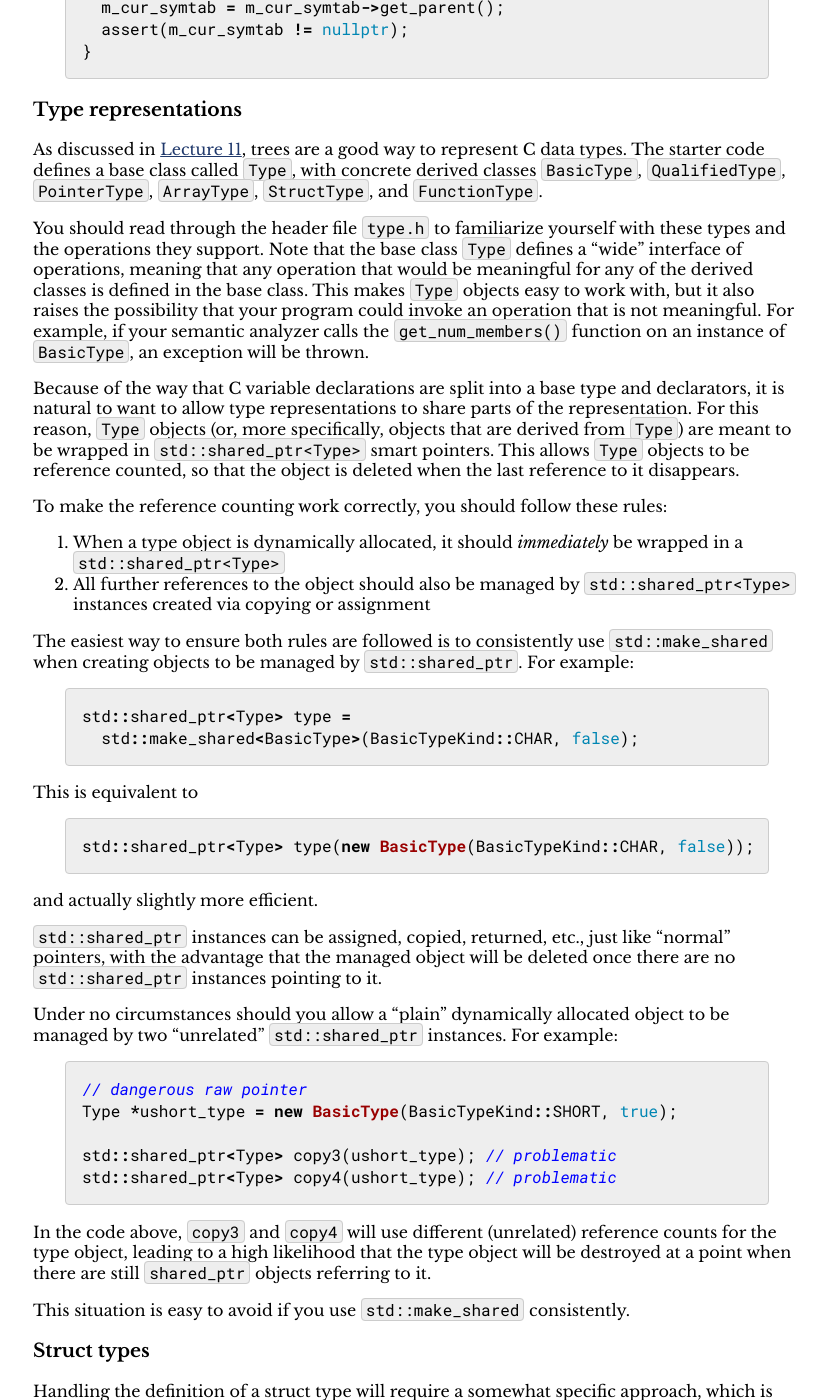
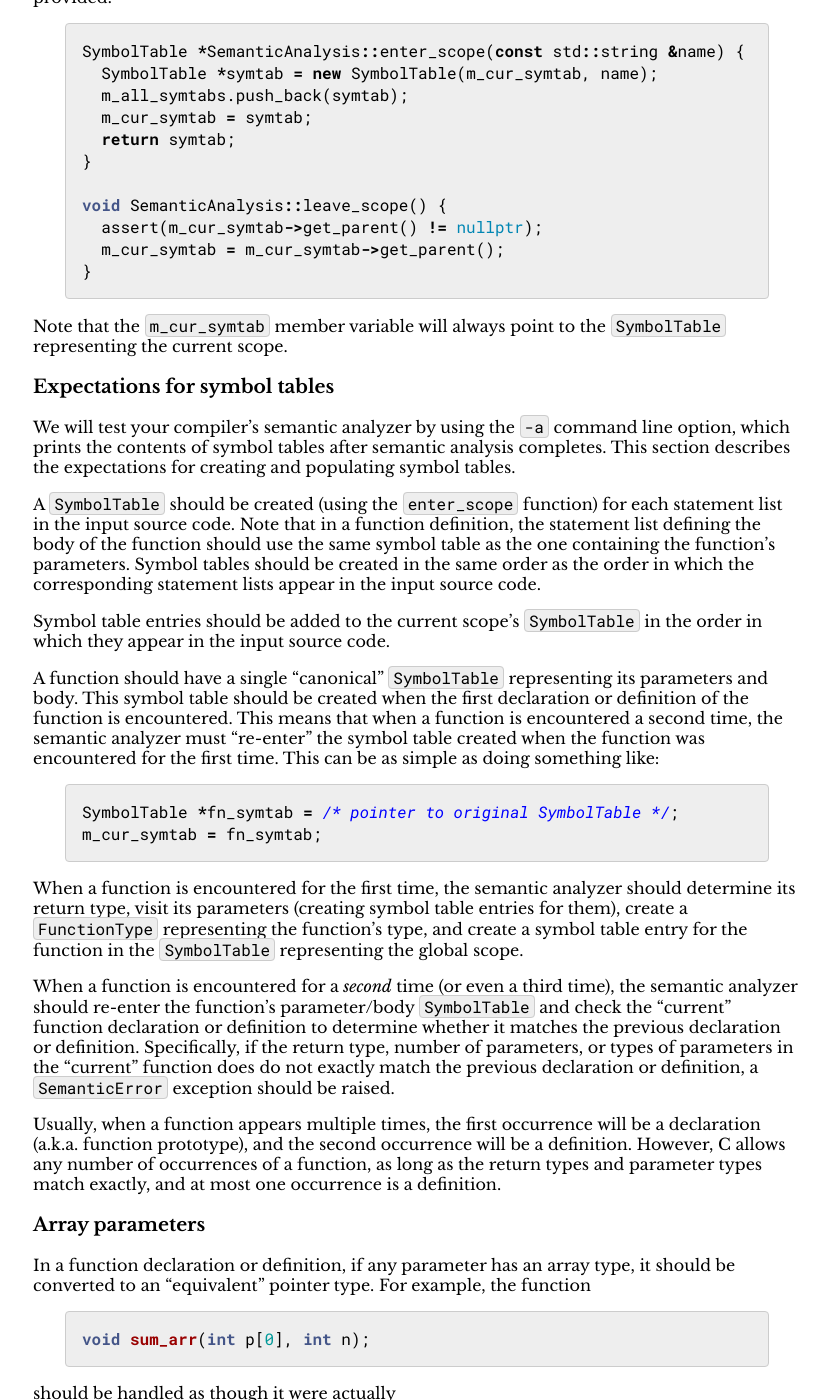
Before and after one commit to jhucompilers/fall2024, a Jekyll site: the page built from assign/assign03.md, in a window 1280 px wide and 1400 px high, scrolled down 5055 px. Shown: the whole window, without its empty margins (223-1052 px from the left). Built offline with Jekyll 4.4.1, drawn with Linux system fonts in a browser that asks for light colours; some of the changed text lies outside the part shown.

Commit message:
maybe enough info now to post?

````diff
--- a/assign/assign03.md
+++ b/assign/assign03.md
@@ -2,6 +2,11 @@
 layout: default
 title: "Assignment 3"
 ---
+
+<div style="text-align: center; font-style: italic; font-size: 120%;">
+  Note: this is a preliminary assignment description.
+  Important details could change.
+</div>
 
 **Due date**: Wednesday, Oct 23rd by 11pm Baltimore time
 
@@ -246,10 +251,8 @@
 `SymbolTableKind` enumeration type): variables, functions, and types.
 Type entries are only used for struct data types.
 
-You can use the `define` and `declare` member functions of `SymbolTable`
-to create a new symbol table entry.  `define` should be used for
-function definitions and all variable declarations. `declare` should
-be used only for function declarations (a.k.a. function prototypes.)
+You can use the `add_entry` member function to add a new entry to
+a `SymbolTable`.
 
 Like the interpreter language in Assignments 1 and 2, C is a block
 scoped language. Each statement list (represented by `AST_STATEMENT_LIST`
@@ -259,24 +262,106 @@
 in an inner scope whose name is the same as a variable in an outer
 (enclosing) scope.
 
+<div class='admonition info'>
+  <div class='title'>Note</div>
+  <div class='content' markdown='1'>
+Note that in C, a function's parameters are considered to be in the same
+scope as the body of the function. So, the statement list defining the
+body of a function should use the same symbol table as the one in which
+the function's parameters are defined.
+  </div>
+</div>
+
 Each `SymbolTable` has a link to its "parent" `SymbolTable`, representing
 the enclosing scope. The `SymbolTable` representing the global scope
 does not have a parent.
 
-You might find the following helper functions to be useful for entering
-and leaving scopes in the source program:
+The following helper functions for entering and leaving scopes in the source program
+are provided:
 
 ```c++
-void SemanticAnalysis::enter_scope() {
-  SymbolTable *scope = new SymbolTable(m_cur_symtab);
-  m_cur_symtab = scope;
+SymbolTable *SemanticAnalysis::enter_scope(const std::string &name) {
+  SymbolTable *symtab = new SymbolTable(m_cur_symtab, name);
+  m_all_symtabs.push_back(symtab);
+  m_cur_symtab = symtab;
+  return symtab;
 }
 
 void SemanticAnalysis::leave_scope() {
+  assert(m_cur_symtab->get_parent() != nullptr);
   m_cur_symtab = m_cur_symtab->get_parent();
-  assert(m_cur_symtab != nullptr);
 }
 ```
+
+Note that the `m_cur_symtab` member variable will always point to the
+`SymbolTable` representing the current scope.
+
+### Expectations for symbol tables
+
+We will test your compiler's semantic analyzer by using the `-a` command line
+option, which prints the contents of symbol tables after semantic analysis completes.
+This section describes the expectations for creating and populating symbol tables.
+
+A `SymbolTable` should be created (using the `enter_scope` function) for each
+statement list in the input source code. Note that in a function definition,
+the statement list defining the body of the function should use the same symbol
+table as the one containing the function's parameters. Symbol tables should be
+created in the same order as the order in which the corresponding statement
+lists appear in the input source code.
+
+Symbol table entries should be added to the current scope's `SymbolTable` in the
+order in which they appear in the input source code.
+
+A function should have a single "canonical" `SymbolTable` representing its
+parameters and body. This symbol table should be created when the first declaration
+or definition of the function is encountered. This means that when a function is
+encountered a second time, the semantic analyzer must "re-enter" the symbol
+table created when the function was encountered for the first time. This
+can be as simple as doing something like:
+
+```c++
+SymbolTable *fn_symtab = /* pointer to original SymbolTable */;
+m_cur_symtab = fn_symtab;
+```
+
+When a function is encountered for the first time, the semantic analyzer should
+determine its return type, visit its parameters (creating symbol table entries
+for them), create a `FunctionType` representing the function's type, and create
+a symbol table entry for the function in the `SymbolTable` representing the global scope.
+
+When a function is encountered for a *second* time (or even a third time), the
+semantic analyzer should re-enter the function's parameter/body `SymbolTable`
+and check the "current" function declaration or definition to determine whether it
+matches the previous declaration or definition. Specifically, if the return type,
+number of parameters, or types of parameters in the "current" function does
+do not exactly match the previous declaration or definition, a
+`SemanticError` exception should be raised.
+
+Usually, when a function appears multiple times, the first occurrence will be
+a declaration (a.k.a. function prototype), and the second occurrence will be a
+definition. However, C allows any number of occurrences of a function, as long as
+the return types and parameter types match exactly, and at most one occurrence
+is a definition.
+
+### Array parameters
+
+In a function declaration or definition, if any parameter has an array type,
+it should be converted to an "equivalent" pointer type. For example, the
+function
+
+```c
+void sum_arr(int p[0], int n);
+```
+
+should be handled as though it were actually
+
+```c
+void sum_arr(int *p, int n);
+```
+
+This should be reasonably easy to do: in `visit_function_parameter`, once the
+type of the parameter is known, check whether it's an array type, and if so,
+determine the equivalent pointer type.
 
 ### Type representations
 
@@ -410,6 +495,36 @@
 When later on you implement code generation, `LiteralValue` will likely be
 useful for representing integer, character, and string constant values.
 
+### Dealing with variable declarations
+
+Here is a suggested strategy for dealing with variable declarations
+and function parameters:
+
+Start by visiting the base type. The initial assumption is that
+this will be the type of the variable, but that assumption could be
+modified if there are pointer and/or array declarators.
+
+Recursively visit the declarator or declarators. Each one will define
+one variable. When the visitation of a declarator is finished, the
+semantic analyzer will know both the name and the exact type of the
+variable, which is the information it needs in order to create a symbol
+table entry for the variable.
+
+It will help to have member variables for the name and type for the
+variable that the semantic analyzer is currently working on. The member
+variable for the type could be something like
+
+```c++
+std::shared_ptr<Type> m_var_type;
+```
+
+A variable's type can be updated incrementally as declarators are handled.
+You'll need to think about whether this should be done when traversing
+"down" the tree (towards the `AST_NAMED_DECLARATOR` node) or when traversing
+back "up" the tree. You should find it useful to use the `-p` option
+to print the AST so that you can see how the nodes representing declarators
+are structured in the tree.
+
 ### Operators
 
 C has a fairly large number of operators. To reduce the complexity of
````
Also changed, not shown: other parts of assign/assign03.md (+1 -1 lines).
